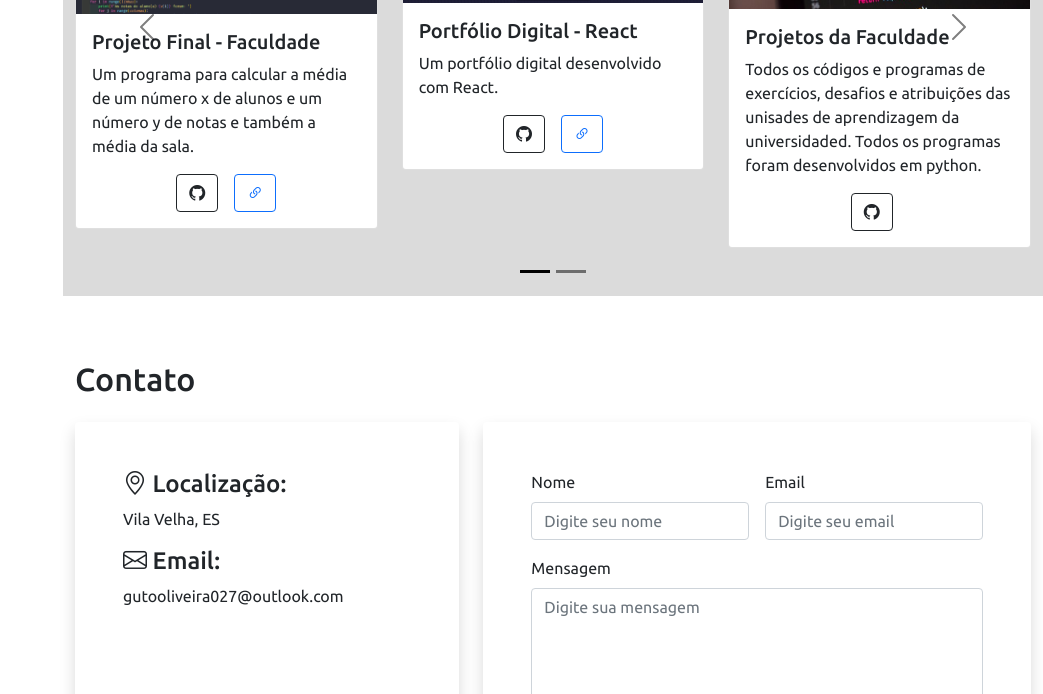
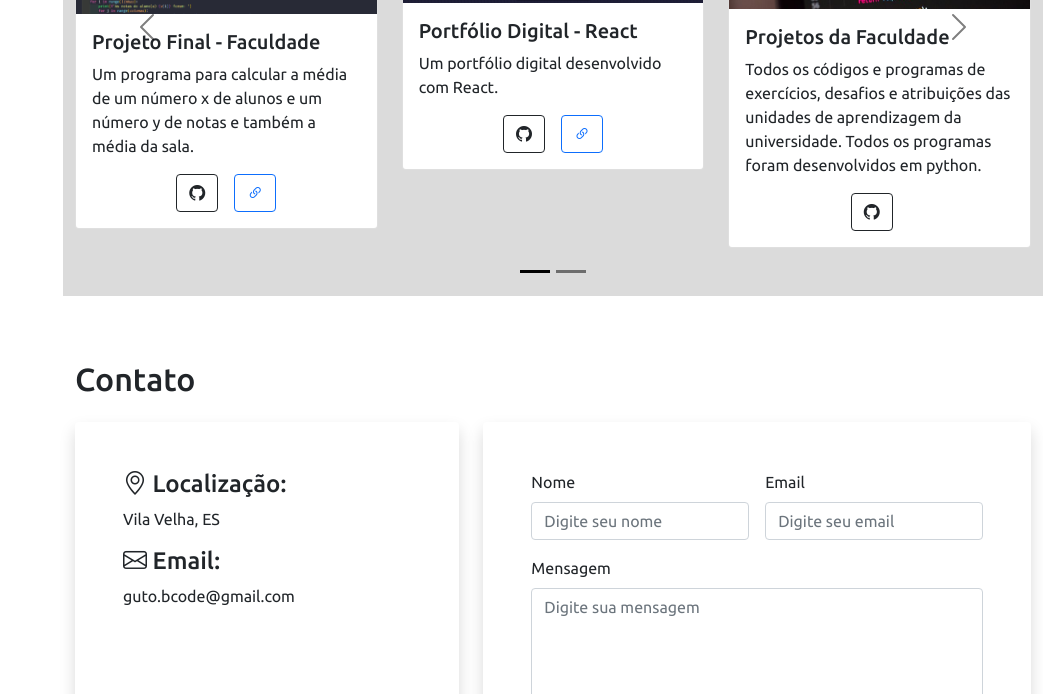
Before and after one commit to augustobernardo/portfolio-responsivo, a Flask app: page / in a window 1280 px wide. Shown: the part 3029-3723 px from the top of the page, without its empty margins (237-1280 px from the left). Run offline with Flask 2, Linux system fonts and the light colour scheme; some libraries are stand-ins or nearby versions; grey boxes are pictures that could not be loaded.

Commit message:
alterações

```diff
--- a/templates/index.html
+++ b/templates/index.html
@@ -393,8 +393,8 @@
                                             alt="Terceiro Projeto">
                                         <div class="card-body">
                                             <h5 class="card-title">Projetos da Faculdade</h5>
-                                            <p class="card-text">Todos os códigos e programas de exercícios, desafios e atribuições das unisades de
-                                                                aprendizagem da universidaded. Todos os programas foram desenvolvidos em python.<p>
+                                            <p class="card-text">Todos os códigos e programas de exercícios, desafios e atribuições das unidades de
+                                                                aprendizagem da universidade. Todos os programas foram desenvolvidos em python.<p>
                                                     <div class="d-flex justify-content-center">
                                                         <!-- Link do projeto para o GitHub -->
                                                         <a href="https://github.com/augustobernardo/sistema-calculo-dinamico-faculdade"
@@ -429,8 +429,8 @@
                                                 <a href="#" target="_blank" class="btn btn-outline-dark me-3">
                                                     <i class="bi bi-github"></i>
                                                 </a>-->
-                                                <!-- Link para ir diretamente para o projeto -->
-                                                <a href="../static/relatorio/Desmistificando a lógica de programação.pdf" target="_blank" class="btn btn-outline-primary">
+                                                <!-- Link para ir diretamente para o projeto btn-outline-primary-->
+                                                <a href="../static/relatorio/Desmistificando a lógica de programação.pdf" target="_blank" class="btn btn-outline-dark me-3">
                                                     <i class="bi bi-download"></i>
                                                 </a>
                                             </div>
@@ -496,7 +496,7 @@
                             <!-- Email -->
                             <div class="email">
                                 <h4><i class="bi bi-envelope"></i> Email: </h4>
-                                <p>gutooliveira027@outlook.com</p>
+                                <p>guto.bcode@gmail.com</p>
                             </div>
 
                             <!-- Iframe da localização -->
```
